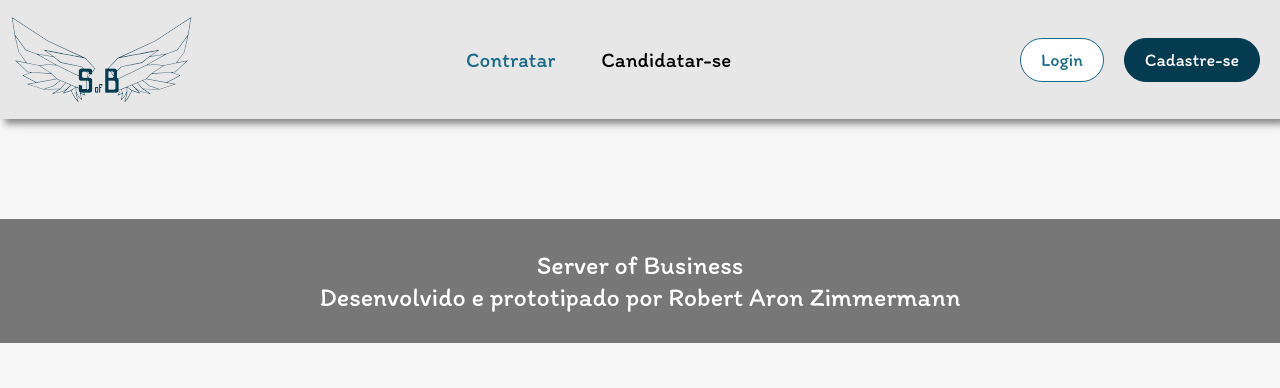
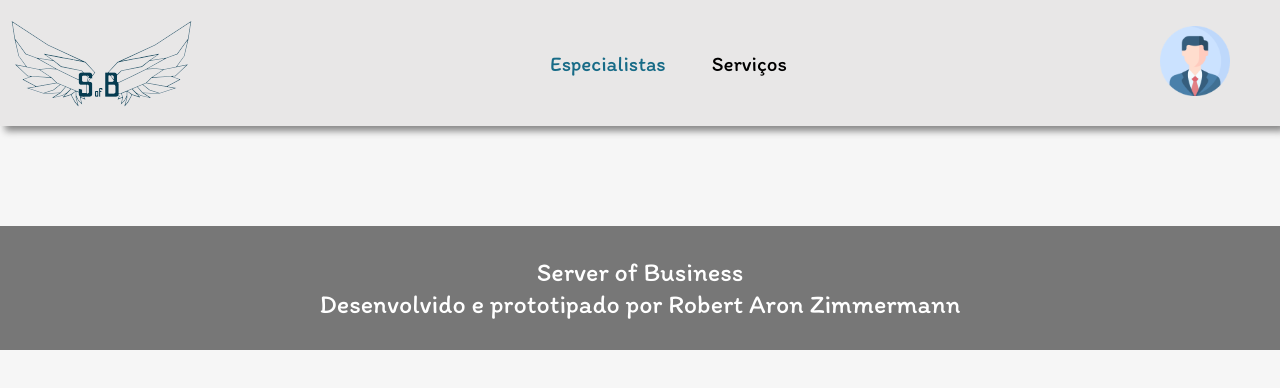
Before and after one commit to RA4Z/server-of-business, a React (Create React App) app: page /login in a window 1280 px wide. Shown: the top 388 px of the page. Built offline with nearby package versions, Linux system fonts and the light colour scheme.

Commit message:
Melhorando sombreamento e tamanho da fonte

```diff
--- a/src/components/Card/Card.module.scss
+++ b/src/components/Card/Card.module.scss
@@ -35,6 +35,6 @@
 }
 .descricao {
     color: $texto_secundario;
-    font-size: calc(7px + 1vmin);
+    font-size: calc(8px + 1vmin);
     min-height: 50px;
 }
--- a/src/components/OptionMenu/OptionMenu.module.scss
+++ b/src/components/OptionMenu/OptionMenu.module.scss
@@ -16,7 +16,7 @@
     gap: 5px;
     flex-direction: column;
     position: absolute;
-    box-shadow: 2px 2px $texto_secundario;
+    box-shadow: 5px 5px 7px #888888;
     z-index: 5;
     @media(max-width: $mobile) {
         width: 100%;
--- a/src/pages/routes.tsx
+++ b/src/pages/routes.tsx
@@ -13,7 +13,7 @@ export default function AppRouter() {
 
     return (
         <Router>
-            <Header logado={false} selected={pagina + 1} childToParent={childToParent} />
+            <Header logado={true} selected={pagina + 1} childToParent={childToParent} />
             <Routes>
                 <Route path='/' element={<Home pagina={pagina} childToParent={childToParent} />} />
             </Routes>
```
